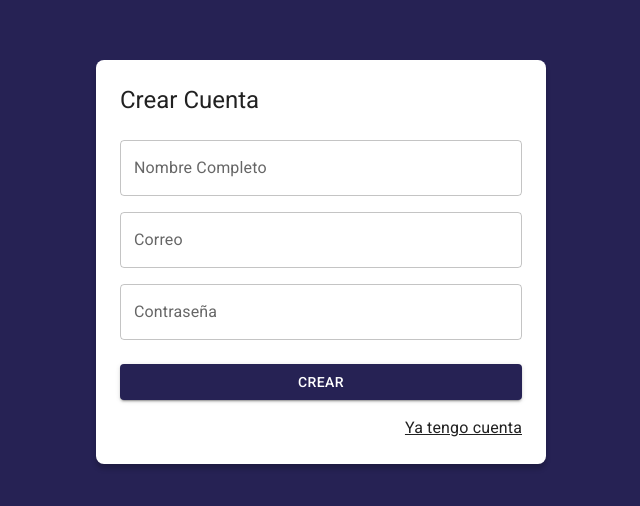
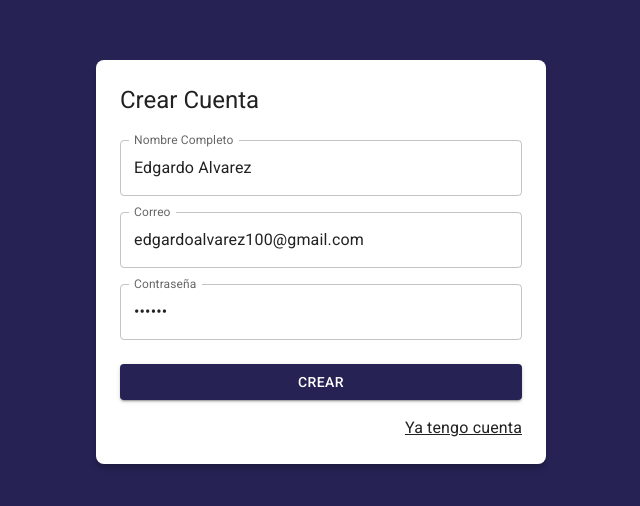
Before and after one commit to edgardoalvarez100/08-journal-app, a React (Vite) app: page /auth/register in a window 1280 px wide. Shown: the part 138-644 px from the top of the page, without its empty margins (319-959 px from the left). Built offline with nearby package versions, Linux system fonts and the light colour scheme.

Commit message:
“update”

```diff
--- a/src/auth/pages/RegisterPage.jsx
+++ b/src/auth/pages/RegisterPage.jsx
@@ -1,29 +1,45 @@
 import { Link as RouterLink } from 'react-router-dom'
 import { Button, Grid, Link, TextField, Typography } from "@mui/material"
-import { Google } from '@mui/icons-material'
+
 import { AuthLayout } from '../layout/AuthLayout'
+import { useForm } from '../../hooks';
+
+const formData = {
+    email: 'edgardoalvarez100@gmail.com',
+    password: '123456',
+    displayName: "Edgardo Alvarez"
+}
 
 export const RegisterPage = () => {
+
+    const { displayName, email, password, onInputChange, formState } = useForm(formData);
+
+    const onSubmit = (event) => {
+        event.preventDefault();
+        console.log(formState)
+
+    }
+
     return (
         <>
             <AuthLayout title="Crear Cuenta">
-                <form>
+                <form onSubmit={onSubmit}>
                     <Grid container>
                         <Grid item xs={12} sx={{ mt: 2 }}>
-                            <TextField label="Nombre Completo" type="text" placeholder="Tu nombre completo" fullWidth />
+                            <TextField label="Nombre Completo" type="text" placeholder="Tu nombre completo" fullWidth name='displayName' onChange={onInputChange} value={displayName} />
                         </Grid>
 
                         <Grid item xs={12} sx={{ mt: 2 }}>
-                            <TextField label="Correo" type="email" placeholder="correo@gmail.com" fullWidth />
+                            <TextField label="Correo" type="email" placeholder="correo@gmail.com" fullWidth name='email' onChange={onInputChange} value={email} />
                         </Grid>
 
                         <Grid item xs={12} sx={{ mt: 2 }}>
-                            <TextField label="Contraseña" type="password" placeholder="Contraseña" fullWidth />
+                            <TextField label="Contraseña" type="password" placeholder="Contraseña" fullWidth name='password' onChange={onInputChange} value={password} />
                         </Grid>
 
                         <Grid container spacing={2} sx={{ mb: 2, mt: 1 }} >
                             <Grid item xs={12}>
-                                <Button variant="contained" fullWidth>
+                                <Button type='submit' variant="contained" fullWidth >
                                     Crear
                                 </Button>
                             </Grid>
```
Also changed, not shown: 1 other file (tests, documents, lock files or other folders).
